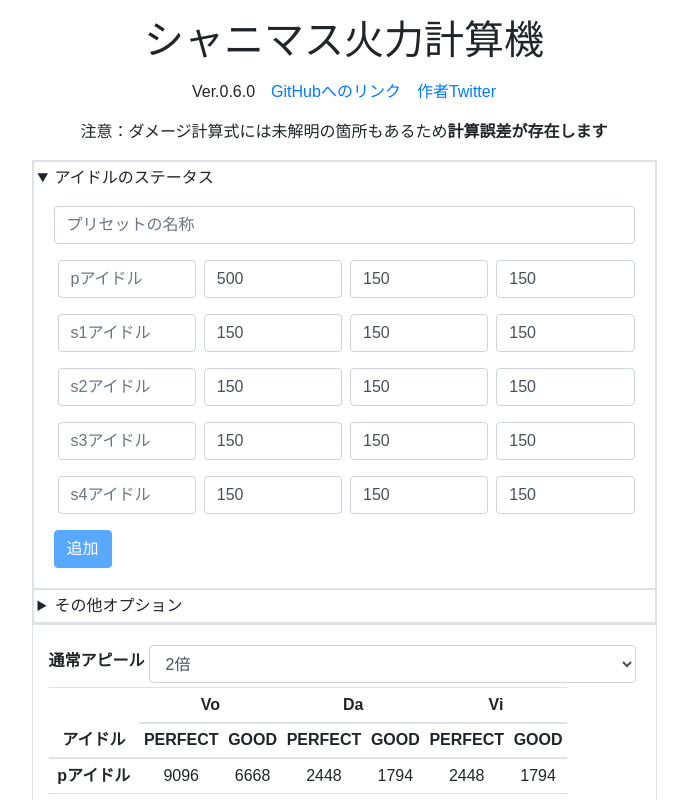
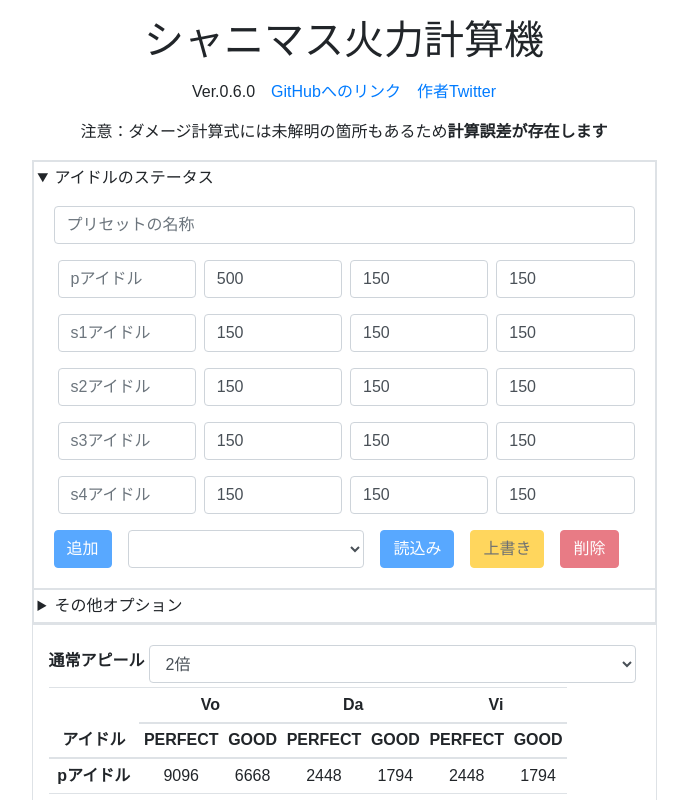
Before and after one commit to YSRKEN/shiny_damage_calculator, a React (Create React App) app in the folder shiny-damage-calculator/: page / in a window 1280 px wide. Both pictures are taken after a click on the heading "アイドルのステータス". Shown: the top 800 px of the page, without its empty margins (296-984 px from the left). Built offline with nearby package versions, Linux system fonts and the light colour scheme.

Commit message:
[add] 保存したプリセットを読み込む機能を実装した

```diff
--- a/shiny-damage-calculator/src/component/IdolParameter.tsx
+++ b/shiny-damage-calculator/src/component/IdolParameter.tsx
@@ -59,10 +59,10 @@ export const IdolParameter: React.FC<{produce?: boolean, index?: number}> = ({pr
   return (
     <FormGroup className='d-flex m-3'>
       <FormControl className='mx-1' type='text' placeholder={produce ? `p${idolWord()}` : `s${index+1}${idolWord()}`}
-        defaultValue={defaultName()} onChange={onChangeName}/>
-      <FormControl className='mx-1' type='text' placeholder='Vo' defaultValue={defaultValue('vo')} onChange={onChangeVo}/>
-      <FormControl className='mx-1' type='text' placeholder='Da' defaultValue={defaultValue('da')} onChange={onChangeDa}/>
-      <FormControl className='ml-1' type='text' placeholder='Vi' defaultValue={defaultValue('vi')} onChange={onChangeVi}/>
+        value={defaultName()} onChange={onChangeName}/>
+      <FormControl className='mx-1' type='text' placeholder='Vo' value={defaultValue('vo')} onChange={onChangeVo}/>
+      <FormControl className='mx-1' type='text' placeholder='Da' value={defaultValue('da')} onChange={onChangeDa}/>
+      <FormControl className='ml-1' type='text' placeholder='Vi' value={defaultValue('vi')} onChange={onChangeVi}/>
     </FormGroup>
   )
 };
--- a/shiny-damage-calculator/src/component/IdolParameterForm.tsx
+++ b/shiny-damage-calculator/src/component/IdolParameterForm.tsx
@@ -1,4 +1,5 @@
 import * as React from 'react';
+import { useEffect, useState } from 'react';
 import { Button, Form } from 'react-bootstrap';
 import { range } from '../utility';
 import { AppContext } from './App';
@@ -6,6 +7,16 @@ import { IdolParameter } from './IdolParameter';
 
 export const IdolParameterForm: React.FC = () => {
   const context = React.useContext(AppContext);
+
+  const [presetName, setPresetName] = useState('');
+
+  useEffect(() => {
+    if (context.state.presetList !== undefined) {
+      if (context.state.presetList.length > 0 && !presetNameList().includes(presetName)) {
+        setPresetName(context.state.presetList[0].idolStatusName);
+      }
+    }
+  }, [context.state.presetList]);
 
   const disableAddFlg = () => {
     if (context.state.idolStatusName === '') {
@@ -18,6 +29,25 @@ export const IdolParameterForm: React.FC = () => {
     }
     return false;
   }
+
+  const presetNameList = () => {
+    if (context.state.presetList === undefined) {
+      return [];
+    }
+    return context.state.presetList.map(p => p.idolStatusName);
+  }
+
+  const loadPreset = () => {
+    context.dispatch({type: 'LOAD_PRESET', value: presetName});
+  };
+
+  const updatePreset = () => {
+    // a
+  };
+
+  const deletePreset = () => {
+    // a
+  };
 
   return (
     <details className='border p-1'>
@@ -33,11 +63,27 @@ export const IdolParameterForm: React.FC = () => {
           <IdolParameter key={i} produce={false} index={i} />
         ))
       }
-      <Form.Group className='m-3'>
-        <Button
+      <Form.Group className='m-3 d-flex'>
+        <Button className="d-block mr-3 text-nowrap"
         // tslint:disable-next-line: jsx-no-lambda
         onClick={() => context.dispatch({'type': 'ADD_PRESET', 'value': '' })}
         disabled={disableAddFlg()}>追加</Button>
+        <Form.Control as="select" className="mr-3" value={presetName}
+          // tslint:disable-next-line: jsx-no-lambda
+          onChange={(e: any) => setPresetName(e.currentTarget.value)}>
+          {
+            presetNameList().map(name => <option key={name}>{name}</option>)
+          }
+        </Form.Control>
+        <Button className="d-block mr-3 text-nowrap"
+          disabled={presetNameList().length === 0}
+          onClick={loadPreset}>読込み</Button>
+        <Button className="d-block mr-3 text-nowrap" variant="warning"
+          disabled={presetNameList().length === 0}
+          onClick={updatePreset}>上書き</Button>
+        <Button className="d-block mr-3 text-nowrap" variant="danger"
+          disabled={presetNameList().length === 0}
+          onClick={deletePreset}>削除</Button>
       </Form.Group>
     </details>
   );
--- a/shiny-damage-calculator/src/reducer.ts
+++ b/shiny-damage-calculator/src/reducer.ts
@@ -54,6 +54,19 @@ export const reduce = (state: IAppState, setState: (s: IAppState) => void, actio
         sIdolStatus: JSON.parse(JSON.stringify(state.sIdolStatus))
       });
       break;
+    case 'LOAD_PRESET':{
+      if (state.presetList !== undefined) {
+        const temp = state.presetList.filter(p => p.idolStatusName === action.value);
+        if (temp.length > 0) {
+          newState.idolStatusName = temp[0].idolStatusName;
+          // tslint:disable-next-line: no-console
+          console.log(temp);
+          newState.pIdolStatus =JSON.parse(JSON.stringify(temp[0].pIdolStatus));
+          newState.sIdolStatus = JSON.parse(JSON.stringify(temp[0].sIdolStatus));
+        }
+      }
+      break;
+    }
   }
   window.localStorage.setItem(LOCAL_KEY, JSON.stringify(newState));
   setState(newState);
--- a/shiny-damage-calculator/src/state.ts
+++ b/shiny-damage-calculator/src/state.ts
@@ -52,7 +52,7 @@ export const DEFAULT_STATE: IAppState = {
 }
 
 // Actionの種類
-export type ActionType = 'P_IDOL' | 'S_IDOL' | 'P_NAME' | 'S_NAME' | 'MEMORIAL' | 'WEEK' | 'BUFF' | 'TARGET' | 'CARD' | 'STATUS_NAME' | 'ADD_PRESET';
+export type ActionType = 'P_IDOL' | 'S_IDOL' | 'P_NAME' | 'S_NAME' | 'MEMORIAL' | 'WEEK' | 'BUFF' | 'TARGET' | 'CARD' | 'STATUS_NAME' | 'ADD_PRESET' | 'LOAD_PRESET';
 
 // Actionを表すinterface
 export interface IAction {
```
